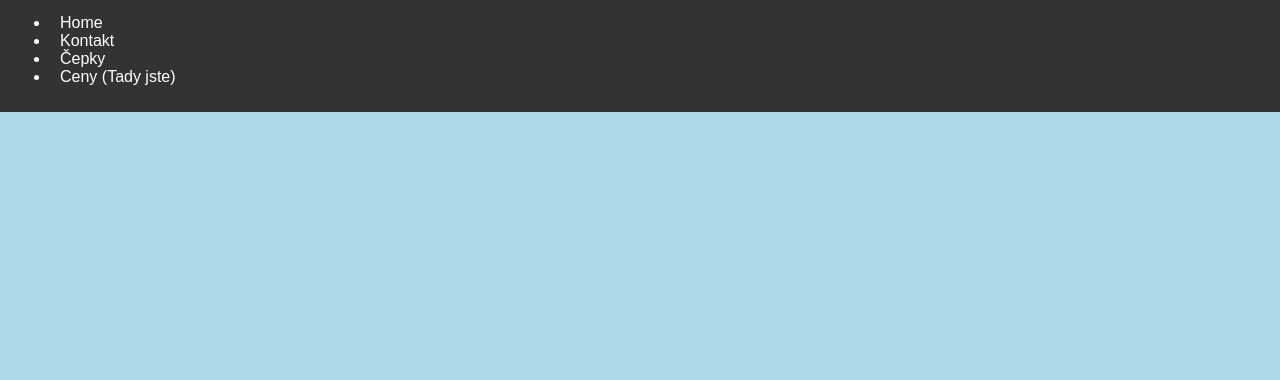
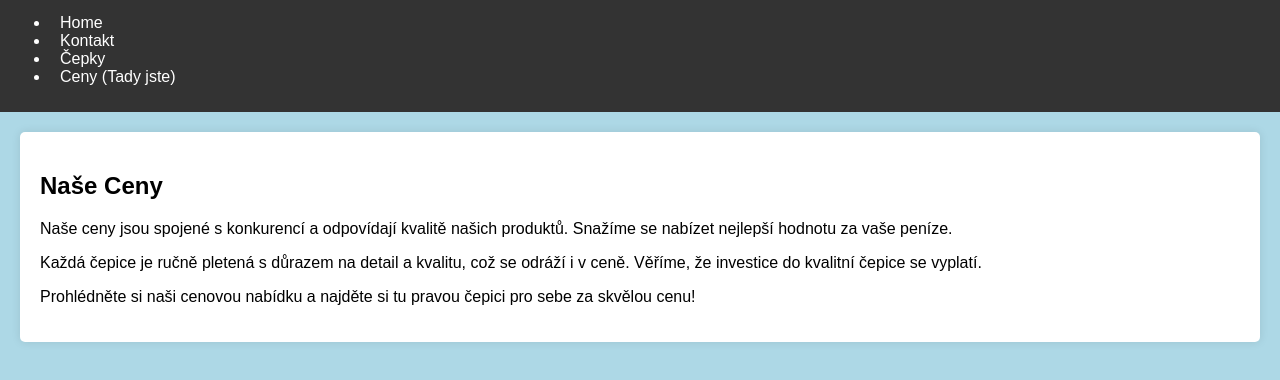
Before and after one commit to Sebik9000/E-shop-Gargosch, a plain HTML site: page ceny.html in a window 1280 px wide. Shown: the part 30-410 px from the top of the page. Drawn offline with Linux system fonts and the light colour scheme.

Commit message:
Ceny text

```diff
--- a/ceny.html
+++ b/ceny.html
@@ -30,6 +30,13 @@
         </div>
       </nav>
 
+    <section>
+        <h2>Naše Ceny</h2>
+        <p>Naše ceny jsou spojené s konkurencí a odpovídají kvalitě našich produktů. Snažíme se nabízet nejlepší hodnotu za vaše peníze.</p>
+        <p>Každá čepice je ručně pletená s důrazem na detail a kvalitu, což se odráží i v ceně. Věříme, že investice do kvalitní čepice se vyplatí.</p>
+        <p>Prohlédněte si naši cenovou nabídku a najděte si tu pravou čepici pro sebe za skvělou cenu!</p>
+    </section>
+
     <script src="script.js"></script>
 </body>
 </html>
```
